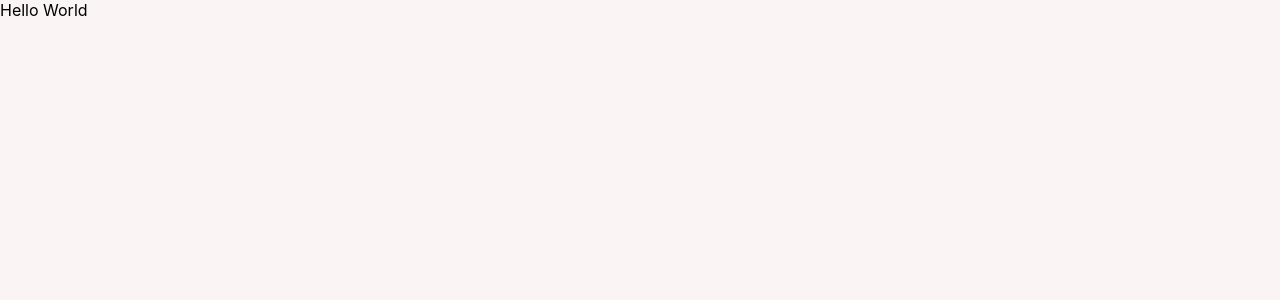
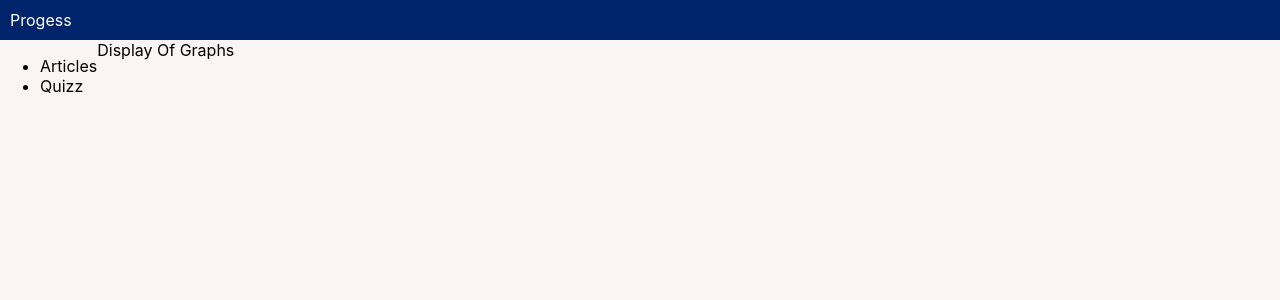
Before and after one commit to Daredevil2117/SkillQuest, a React (Create React App) app: page /jsInterviewQuestions/progress in a window 1280 px wide. Shown: the top 300 px of the page. Built offline with nearby package versions, Linux system fonts and the light colour scheme.

Commit message:
Progess Bar Inner

```diff
--- a/src/components/progessBar.js
+++ b/src/components/progessBar.js
@@ -2,9 +2,27 @@ import React from 'react'
 
 function ProgessBar() {
   return (
-    <div>
-        Hello World
+    <>
+    <div className='header-navbar'>
+        Progess
     </div>
+    <div className='df'>
+      <div>
+        <ul>
+          <li>
+            Articles
+          </li>
+          <li>
+            Quizz
+          </li>
+        </ul>
+      </div>
+      <div>
+        Display Of Graphs
+      </div>
+    </div>
+    </>
+
   )
 }
 
```
